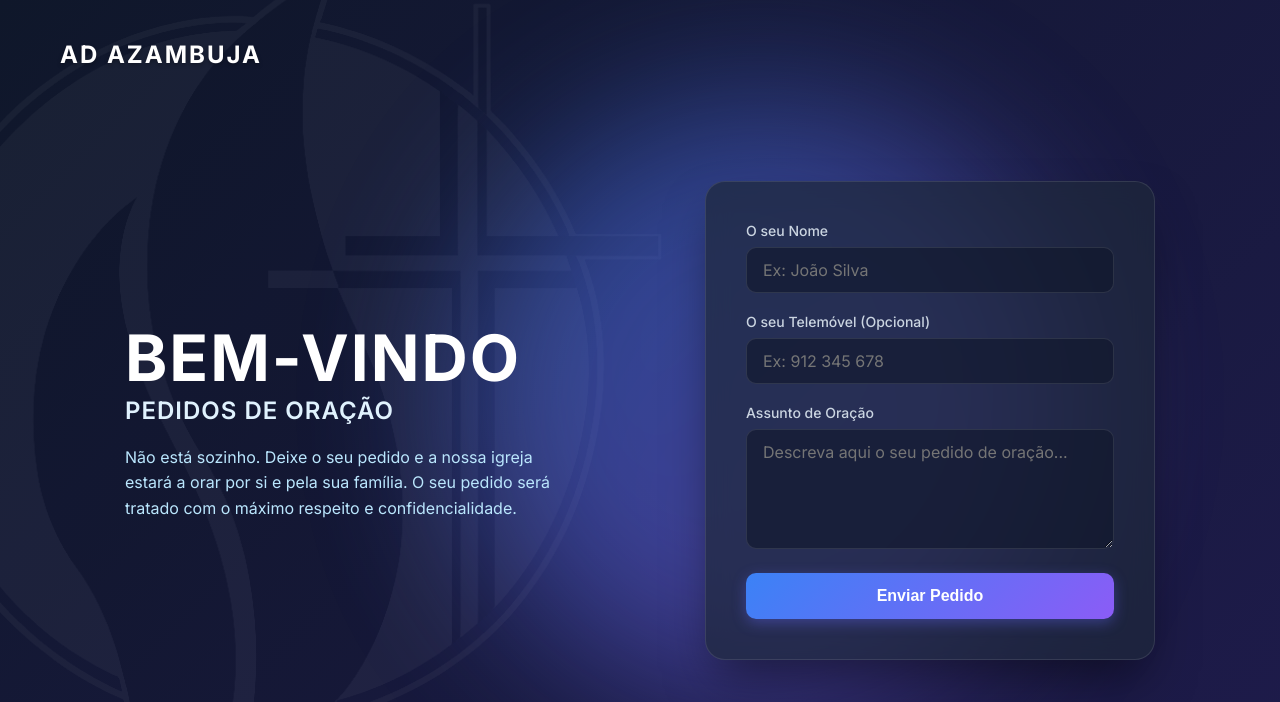
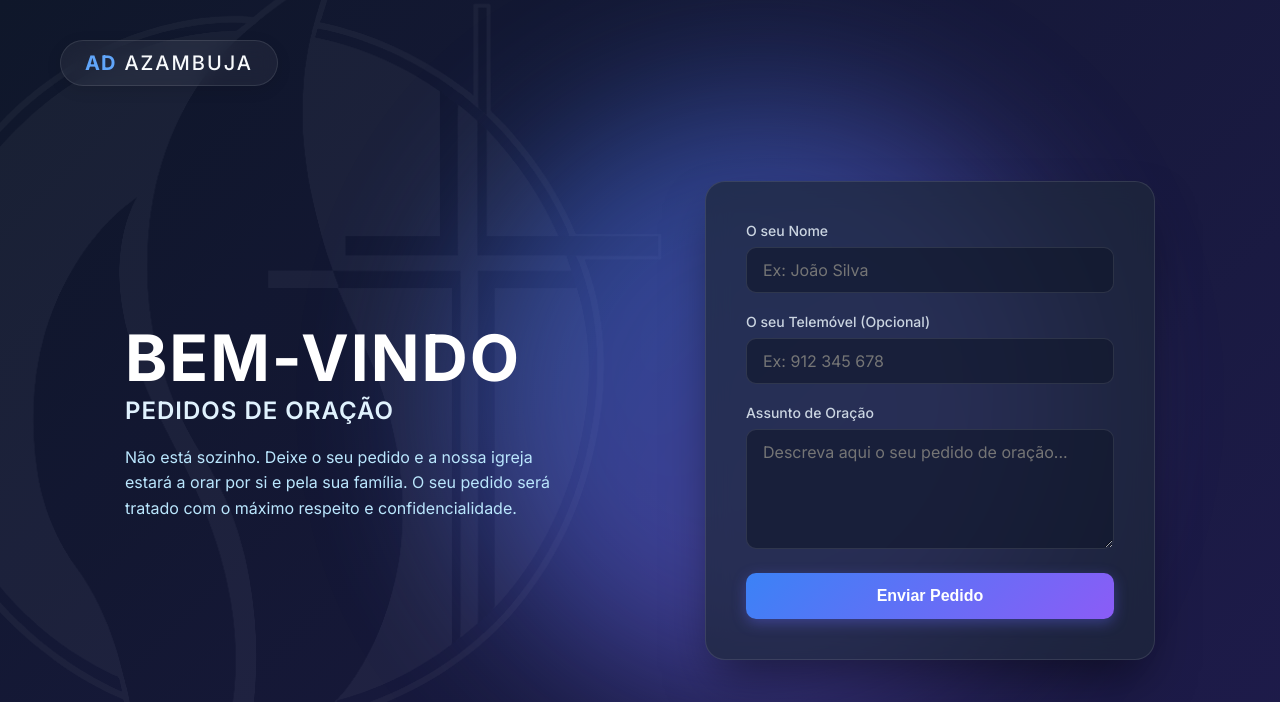
Before and after one commit to jtaxo/prayers-app, a Flask app: page / in a window 1280 px wide. Shown: the top 702 px of the page. Run offline with Flask 3, Linux system fonts and the light colour scheme; some libraries are stand-ins or nearby versions.

Commit message:
Improve AD Azambuja header styling with glassmorphism pill

```diff
--- a/static/style.css
+++ b/static/style.css
@@ -288,16 +288,32 @@ button:active {
     top: 40px;
     left: 60px;
     z-index: 10;
+    display: flex;
+    align-items: center;
+    gap: 8px;
+    padding: 10px 24px;
+    background: rgba(255, 255, 255, 0.05);
+    border: 1px solid rgba(255, 255, 255, 0.1);
+    border-radius: 30px;
+    backdrop-filter: blur(10px);
+    -webkit-backdrop-filter: blur(10px);
     animation: fadeInDown 0.8s ease-out;
+    box-shadow: 0 4px 15px rgba(0, 0, 0, 0.1);
 }
 
-.brand-top-left span {
-    font-size: 24px;
-    font-weight: 700;
-    color: white;
+.brand-highlight {
+    font-size: 20px;
+    font-weight: 800;
+    color: #60a5fa; /* A bright blue that pops on the dark background */
+    letter-spacing: 1px;
+}
+
+.brand-text {
+    font-size: 20px;
+    font-weight: 500;
+    color: #f8fafc;
     letter-spacing: 2px;
     text-transform: uppercase;
-    text-shadow: 0 2px 4px rgba(0,0,0,0.3);
 }
 
 .layout-split {
--- a/templates/index.html
+++ b/templates/index.html
@@ -10,7 +10,8 @@
 
 <body>
     <div class="brand-top-left">
-        <span>AD Azambuja</span>
+        <span class="brand-highlight">AD</span>
+        <span class="brand-text">Azambuja</span>
     </div>
 
     <div class="layout-split">
```
